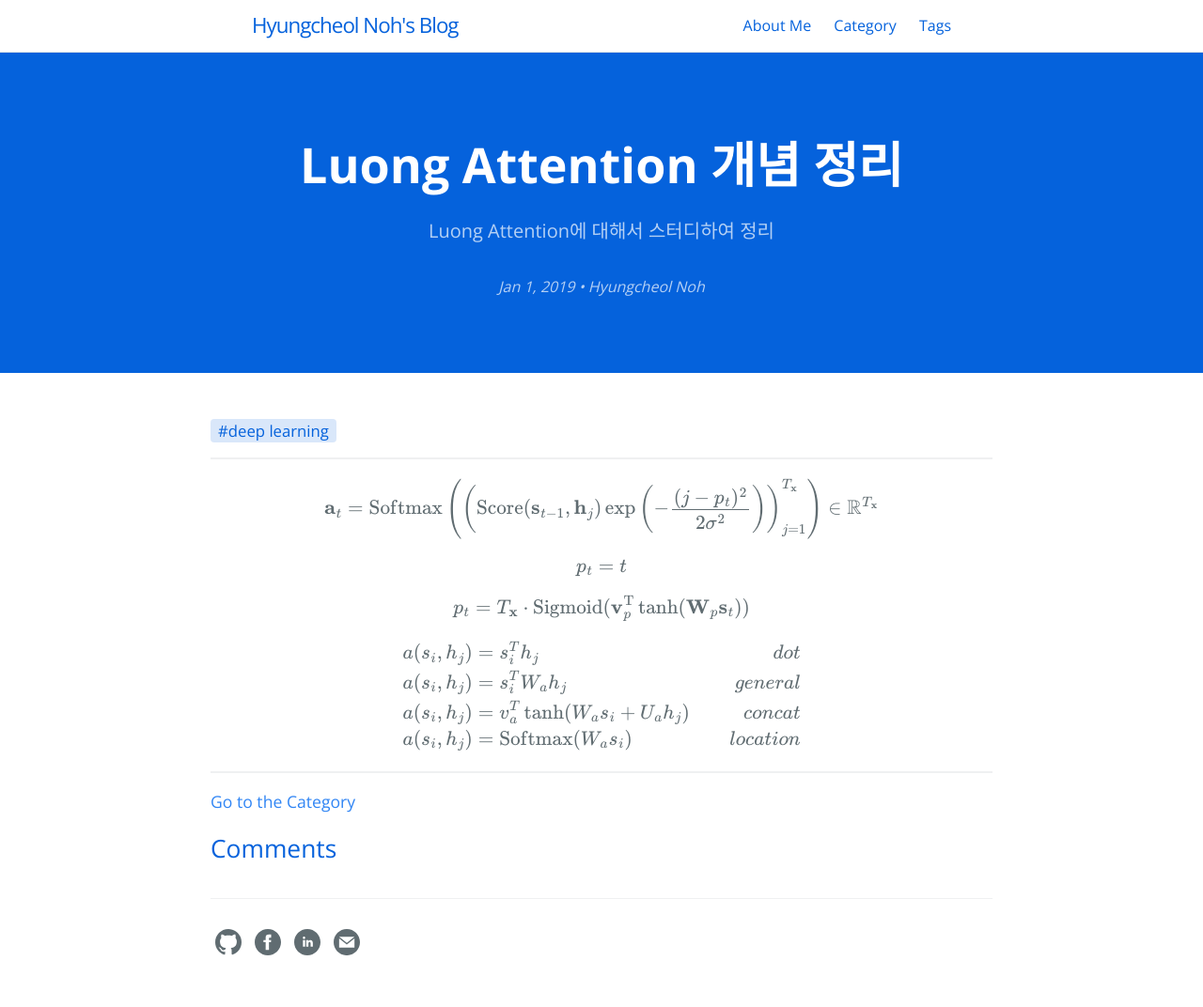
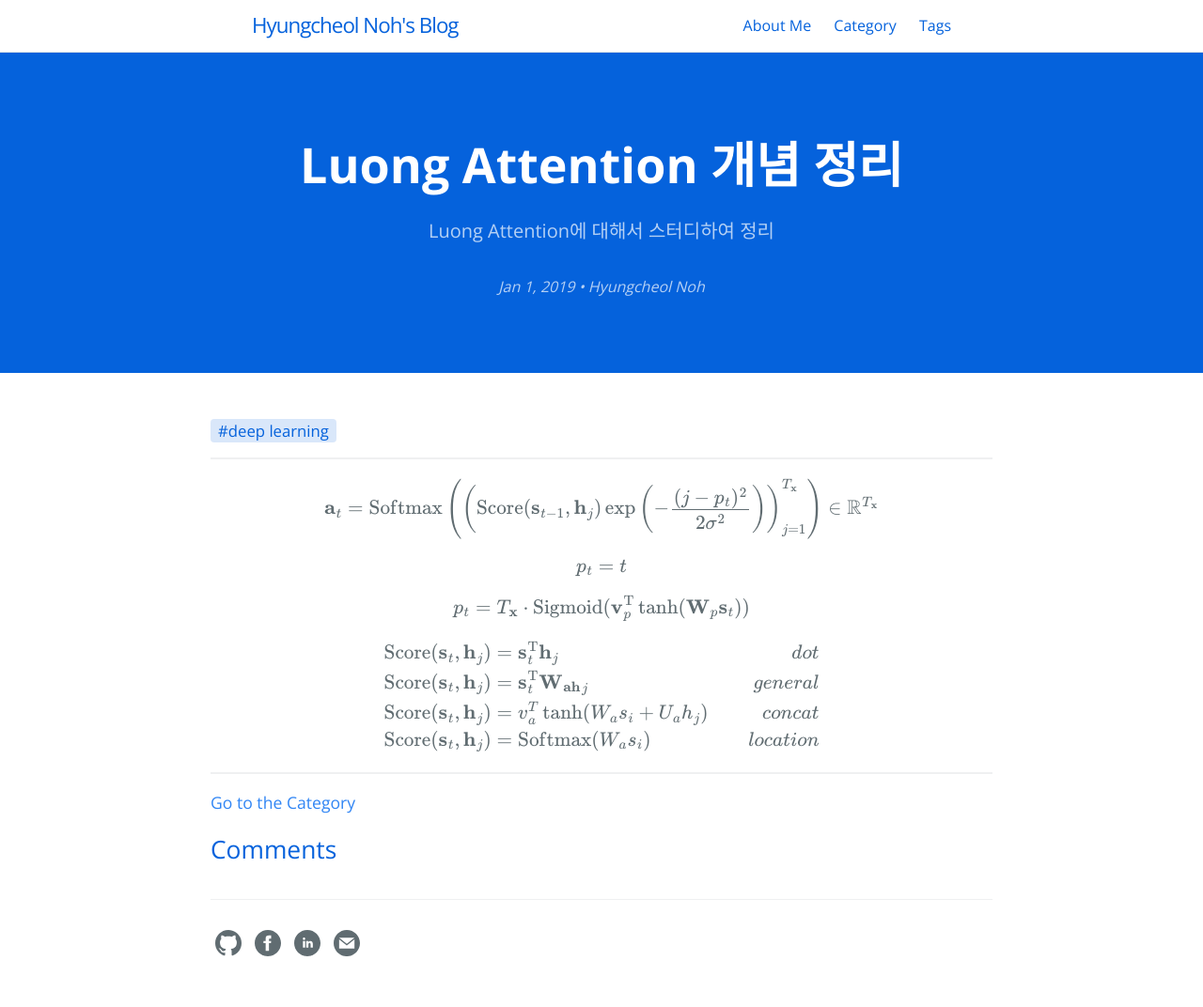
Before and after one commit to hcnoh/hcnoh.github.io, a Jekyll site: the page built from _posts/2019-01-01-luong-attention.md, in a window 1280 px wide. Shown: the whole page at 94% size. Built offline with Jekyll 4.4.1, drawn with Linux system fonts in a browser that asks for light colours; formulas are drawn with MathJax 3; comment, search, counter and statistics services are not loaded.

Commit message:
Update 2019-01-01-luong-attention.md

```diff
--- a/_posts/2019-01-01-luong-attention.md
+++ b/_posts/2019-01-01-luong-attention.md
@@ -27,9 +27,17 @@ $$
 
 $$
 \begin{align*}
-a(s_i, h_j) & = s_i^Th_j & dot \\
-a(s_i, h_j) & = s_i^TW_ah_j & general \\
-a(s_i, h_j) & = v_a^T\tanh(W_as_i + U_a h_j) & concat \\
-a(s_i, h_j) & = \text{Softmax}(W_as_i) & location
+\text{Score}(\mathbf{s}_t, \mathbf{h}_j)
+& = \mathbf{s}_t^\text{T}\mathbf{h}_j
+& dot \\
+\text{Score}(\mathbf{s}_t, \mathbf{h}_j)
+& = \mathbf{s}_t^\text{T}\mathbf{W_ah}_j
+& general \\
+\text{Score}(\mathbf{s}_t, \mathbf{h}_j)
+&= v_a^T\tanh(W_as_i + U_a h_j)
+& concat \\
+\text{Score}(\mathbf{s}_t, \mathbf{h}_j)
+& = \text{Softmax}(W_as_i)
+& location
 \end{align*}
 $$
```
